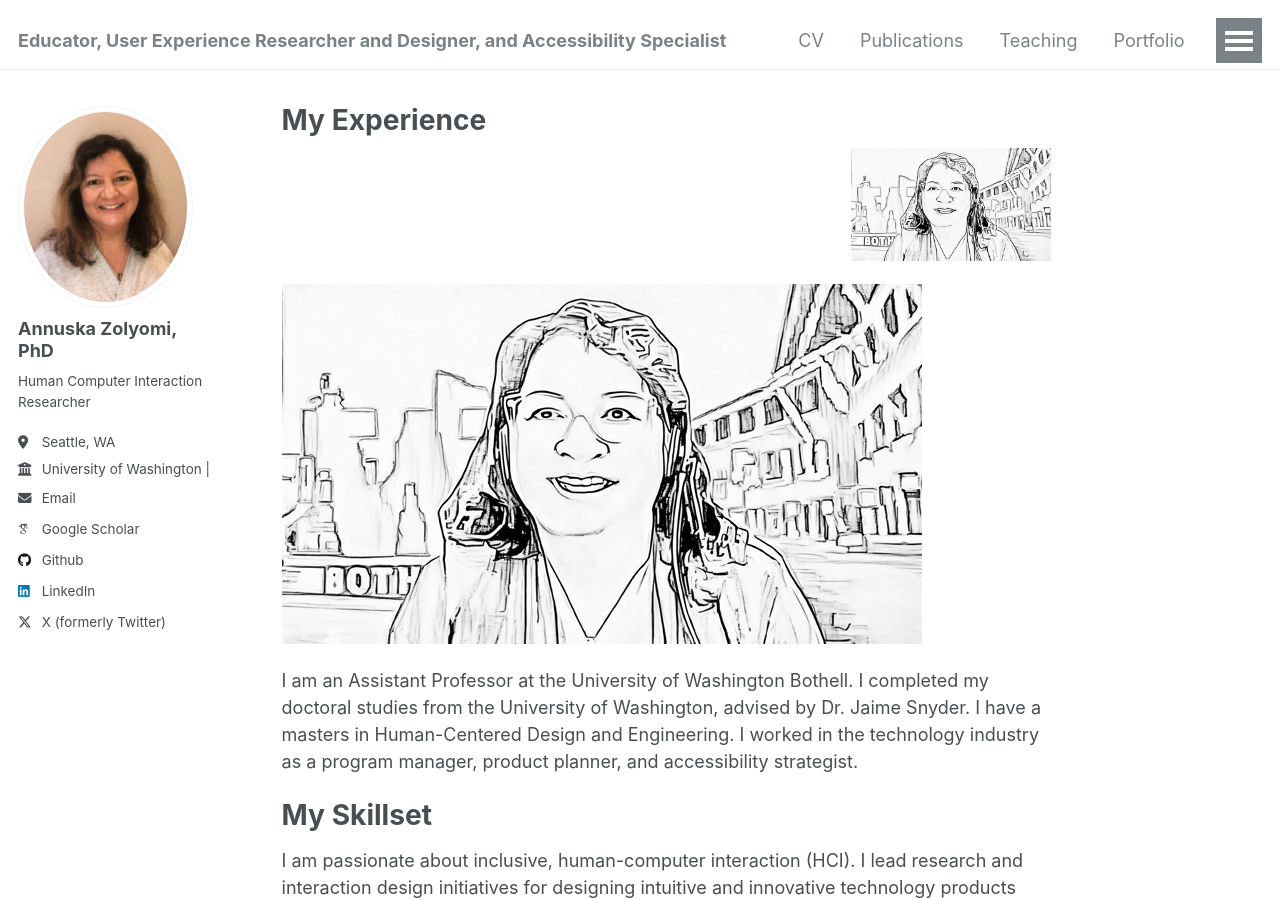
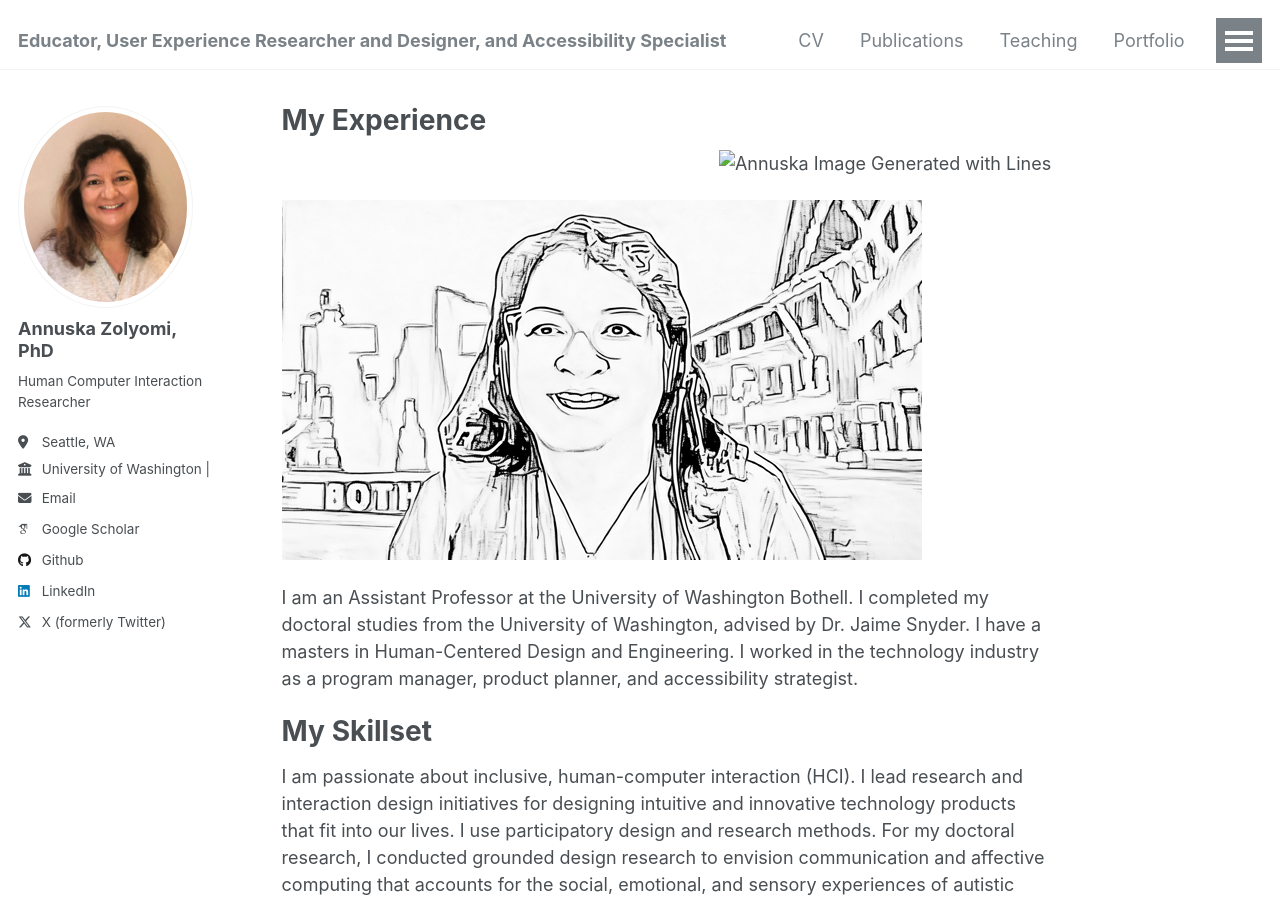
Before and after one commit to danper2024/APT, a Jekyll site: the page built from _pages/about.md, in a window 1280 px wide and 900 px high. Built offline with Jekyll 4.4.1, drawn with Linux system fonts in a browser that asks for light colours; some web fonts are replaced.

Commit message:
Update about.md
Signed-off-by: danper2024 <dan.perkins@outlook.com>

```diff
--- a/_pages/about.md
+++ b/_pages/about.md
@@ -8,10 +8,10 @@ redirect_from:
 ---
 
 <p style="text-align: right;">
-    <img src="/images/AnnuskaZolyomi_lines.png" alt="Annuska Image Generated with Lines" style="width:200px;">
+    <img src="APT//images/AnnuskaZolyomi_lines.png" alt="Annuska Image Generated with Lines" style="width:200px;">
 </p>
 
-![Line Drawing of Annuska](/images/AnnuskaZolyomi_lines.png)
+![Line Drawing of Annuska](/APT//images/AnnuskaZolyomi_lines.png)
 
 
 I am an Assistant Professor at the University of Washington Bothell. I completed my doctoral studies from the University of Washington, advised by Dr. Jaime Snyder.  I have a masters in Human-Centered Design and Engineering. I worked in the technology industry as a program manager, product planner, and accessibility strategist.
```
